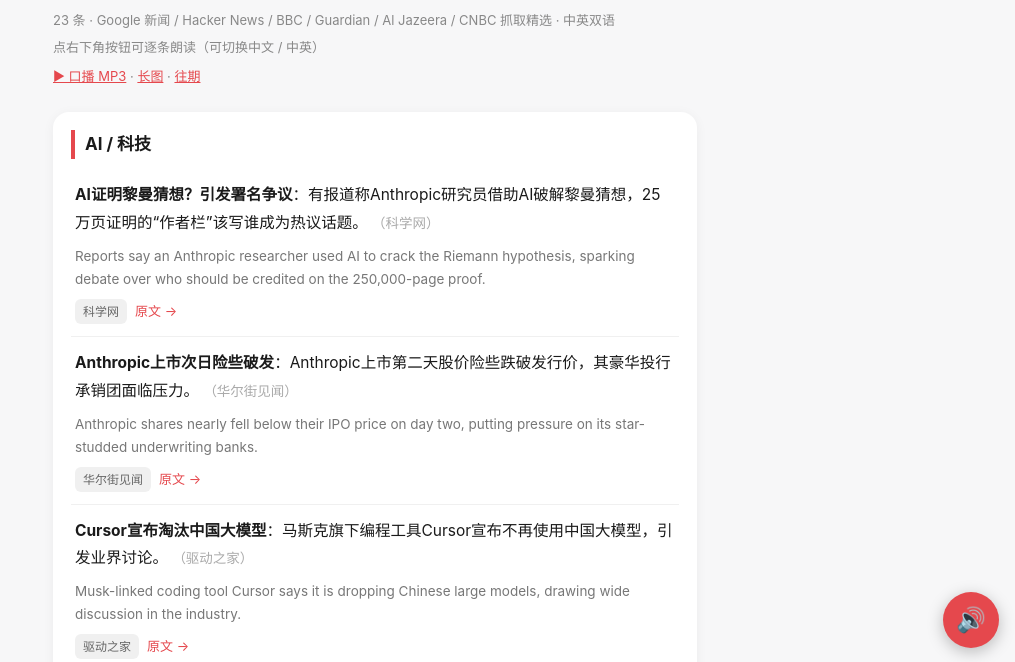
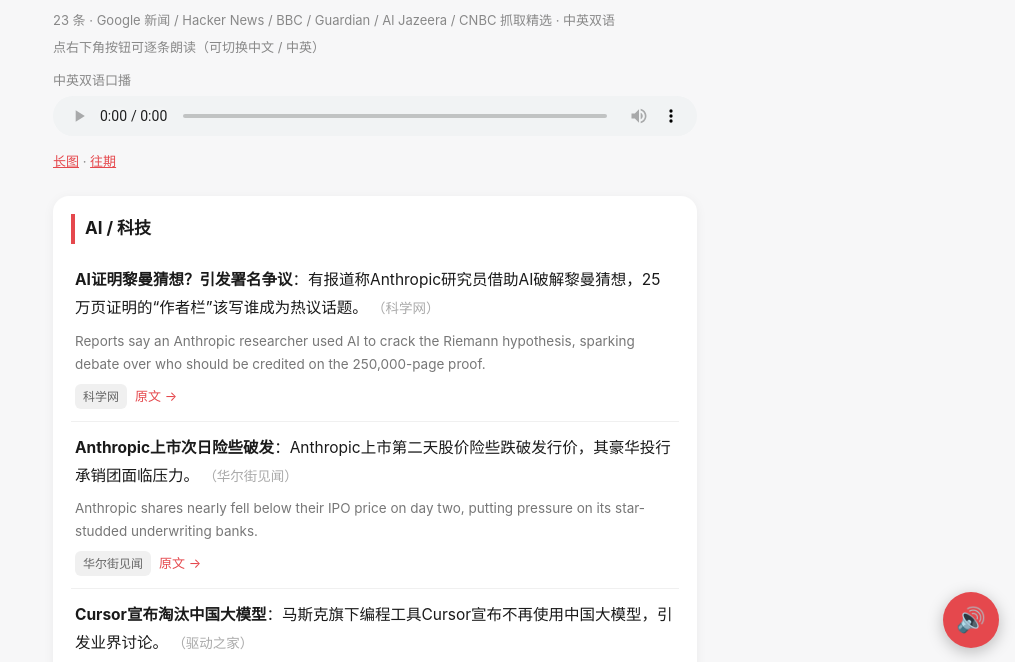
Before and after one commit to vector-stack/news-daily, a plain HTML site: page 2026-11-23/index.html in a window 1280 px wide. Shown: the part 136-798 px from the top of the page, without its empty margins (265-1280 px from the left). Drawn offline with Linux system fonts and the light colour scheme.

Commit message:
news 2026-11-23

```diff
--- a/2026-11-23/index.html
+++ b/2026-11-23/index.html
@@ -49,7 +49,7 @@ footer{max-width:680px;margin:24px auto 0;padding:0 18px;font-size:12px;color:va
   <h1>今日新闻速览</h1>
   <p class="sub">23 条 · Google 新闻 / Hacker News / BBC / Guardian / Al Jazeera / CNBC 抓取精选 · 中英双语</p>
   <p class="hint">点右下角按钮可逐条朗读（可切换中文 / 中英）</p>
-<p class="hint" style="margin-top:6px"><a href="news.mp3" style="color:var(--accent)">▶ 口播 MP3</a> · <a href="news.png" style="color:var(--accent)">长图</a> · <a href="../archive.html" style="color:var(--accent)">往期</a></p>
+<div style="margin-top:10px"><div style="font-size:13px;color:var(--muted);margin-bottom:4px">中英双语口播</div><audio controls preload="metadata" src="news.mp3" style="width:100%;height:40px"></audio></div><p class="hint" style="margin-top:6px"><a href="news.png" style="color:var(--accent)">长图</a> · <a href="../archive.html" style="color:var(--accent)">往期</a></p>
 </header>
 <main>
 <section><h2>AI / 科技</h2>
```
Also changed, not shown: index.html (+1 -1 lines).
